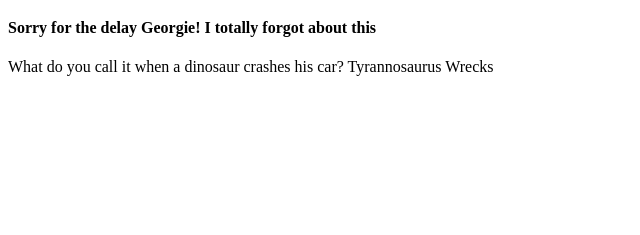
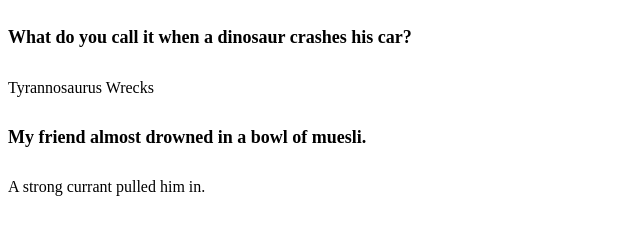
Before and after one commit to Tam-ski/group_cheatsheet, a plain HTML site: page index.html in a window 1280 px wide. Shown: the part 61-296 px from the top of the page, without its empty margins (0-640 px from the left). Drawn offline with Linux system fonts and the light colour scheme.

Commit message:
another joke added

```diff
--- a/index.html
+++ b/index.html
@@ -2,9 +2,20 @@
 <html>
 	<head>
 		<h1>Cheat Sheet </h1>
+		<style type="text/css">
+		h5 {
+			font-size: 18px;
+		}
+		</style>
 	</head>
 	<body>
-		<h4> Sorry for the delay Georgie! I totally forgot about this</h4>
-		<p1> What do you call it when a dinosaur crashes his car?</p1>
-		<p2> Tyrannosaurus Wrecks </p2>
+		<div>
+			<h5> What do you call it when a dinosaur crashes his car?</h5>
+			<p2> Tyrannosaurus Wrecks </p2>
+		</div>
+
+		<div>
+			<h5> My friend almost drowned in a bowl of muesli.</h5>
+			<p2> A strong currant pulled him in. </p2>
+		</div>
 	</body>
```
